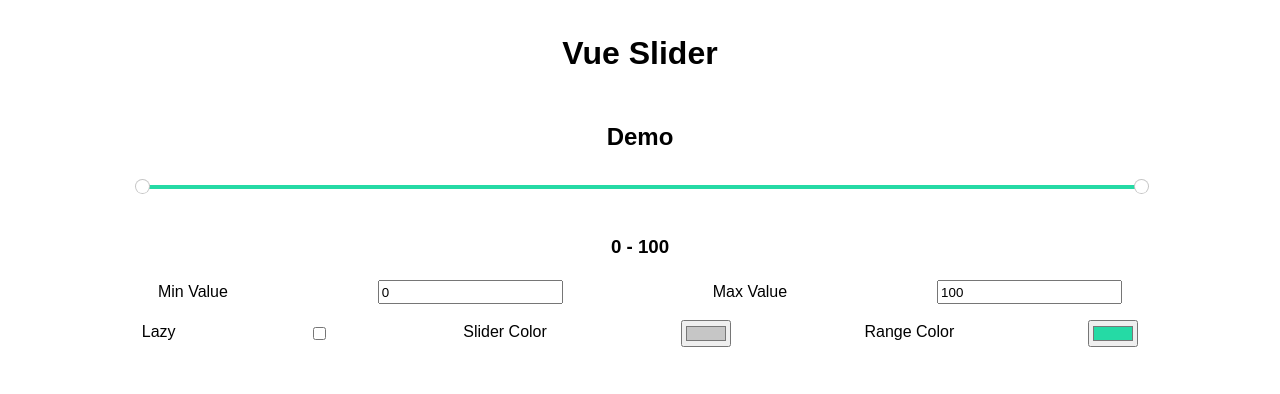
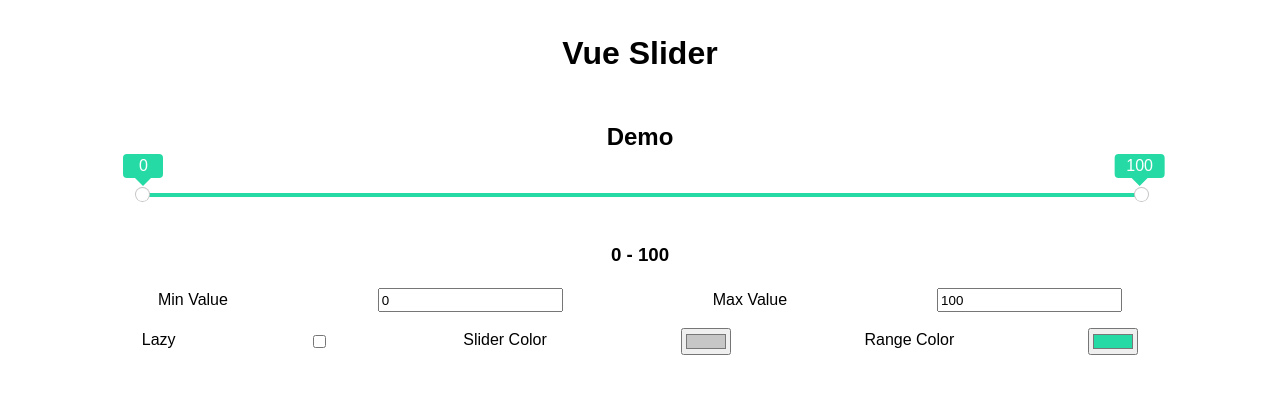
Before and after one commit to digital-roots/vue-slider, a Vue app: page / in a window 1280 px wide. Shown: the top 394 px of the page. Built offline with nearby package versions, Linux system fonts and the light colour scheme.

Commit message:
Agregar bubbles indicando el valor de los sliders

```diff
--- a/src/components/Slider.vue
+++ b/src/components/Slider.vue
@@ -54,6 +54,26 @@ const sliderBackgroundStyle = computed<StyleValue>(() => {
     ${props.sliderColor} 100%)`;
 
   return { background };
+});
+
+const fromSliderBubbleStyle = computed<StyleValue>(() => {
+  const rangeDistance = props.max - props.min;
+  const fromPosition = from.value - props.min;
+
+  const backgroundColor = props.rangeColor;
+  const left = `${(fromPosition / rangeDistance) * 100}%`;
+
+  return { backgroundColor, color: backgroundColor, left };
+});
+
+const toSliderBubbleStyle = computed<StyleValue>(() => {
+  const rangeDistance = props.max - props.min;
+  const toPosition = to.value - props.min;
+
+  const backgroundColor = props.rangeColor;
+  const left = `${(toPosition / rangeDistance) * 100}%`;
+
+  return { backgroundColor, color: backgroundColor, left };
 });
 
 watch(
@@ -116,7 +136,30 @@ const emitValue = () => {
 
 <template>
   <div class="slider-container">
-    <div class="slider-control">
+    <div class="bubble-control">
+      <div
+        class="bubble"
+        :style="fromSliderBubbleStyle"
+      >
+        <div class="text">
+          {{ from }}
+        </div>
+      </div>
+      <div
+        class="bubble"
+        :style="toSliderBubbleStyle"
+      >
+        <div class="text">
+          {{ to }}
+        </div>
+      </div>
+    </div>
+    <div
+      class="slider-control"
+      :style="{
+        color: props.rangeColor,
+      }"
+    >
       <input
         id="from-slider"
         v-model.number="from"
@@ -192,5 +235,42 @@ const emitValue = () => {
       z-index: 1;
     }
   }
+
+  .bubble-control {
+    margin-left: 9px;
+    margin-right: 6px;
+    min-height: .5rem;
+    position: relative;
+
+    .bubble {
+      border-radius: 4px;
+      content: '2';
+      margin-top: -1.8rem;
+      min-height: 1rem;
+      min-width: 1rem;
+      padding: 4px 12px;
+      position: absolute;
+      text-align: center;
+      transform: translateX(-50%);
+
+      &::after {
+        border-left: 10px solid transparent;
+        border-right: 10px solid transparent;
+        border-top: 10px solid;
+        border-top-color: inherit;
+        content: '';
+        height: 0;
+        margin-top: 2px;
+        position: absolute;
+        transform: translateX(-50%);
+        width: 0;
+      }
+
+      .text {
+        color: white;
+        line-height: 1rem;
+      }
+    }
+  }
 }
 </style>
```
